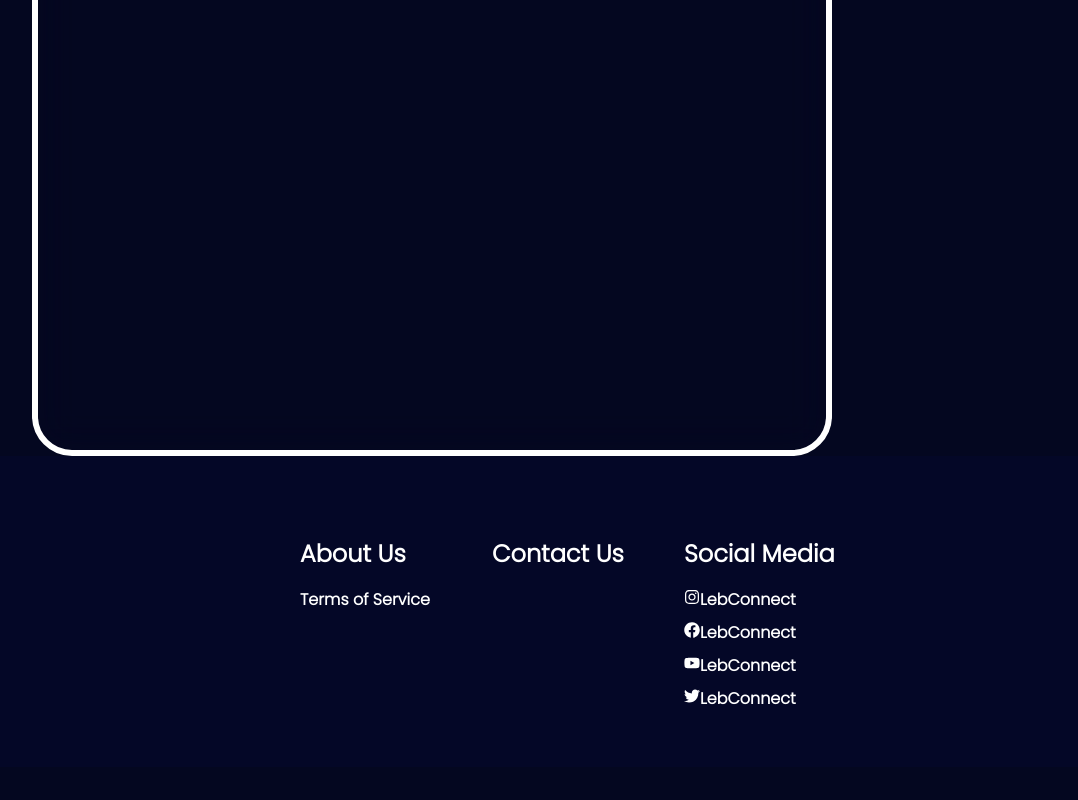
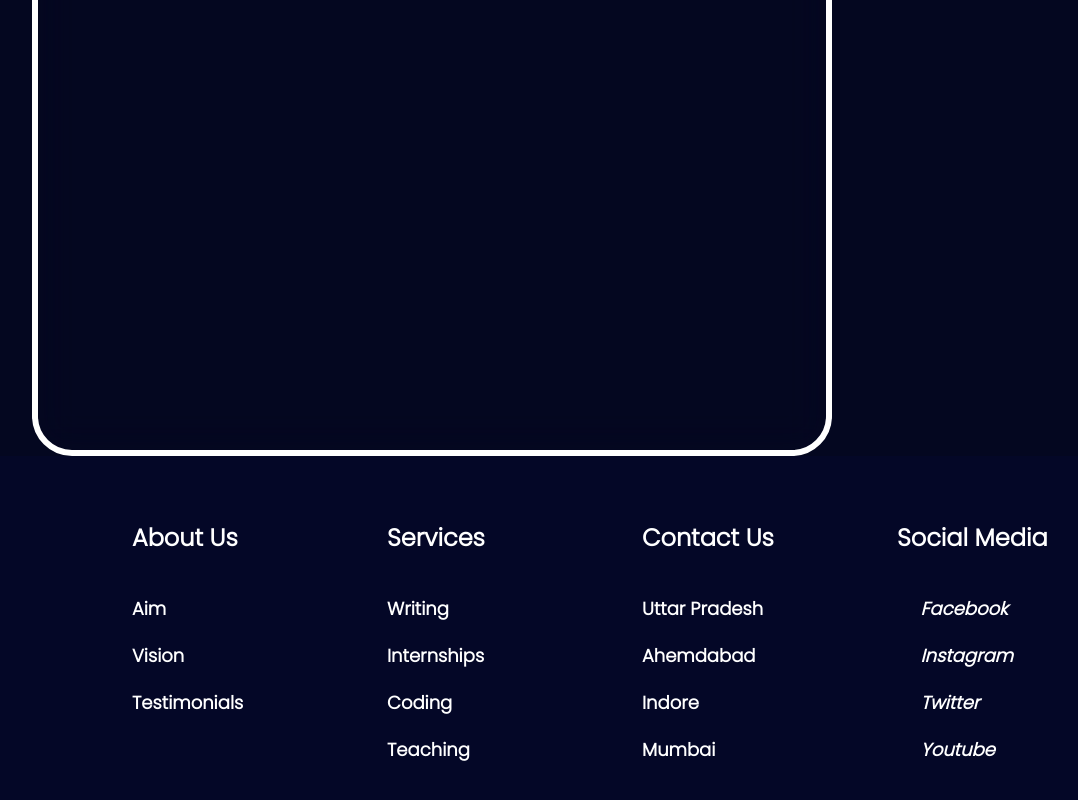
Before and after one commit to Anthony-Al-Lazkani/LebConnectGithub, a React (Create React App) app in the folder Codes-React/lebconnect/: page / in a window 1280 px wide. Shown: the part 614-1414 px from the top of the page, without its empty margins (68-1146 px from the left). Before the commit the page ends 1381 px from the top, so only its background shows below. Built offline with nearby package versions, Linux system fonts and the light colour scheme.

Commit message:
Website with footer done needed editing and replacement

```diff
--- a/Codes-React/lebconnect/src/components/footer.css
+++ /dev/null
@@ -1,125 +0,0 @@
-.footer-container {
-    background-color: #040727;
-    padding: 4rem 0 2rem 0;
-    display: flex;
-    flex-direction: column;
-    justify-content: center;
-    align-items: center;
-  }
-
-
-
-  .footer-links {
-    width: 100%;
-    max-width: 1000px;
-    display: flex;
-    justify-content: center;
-  }
-
-  .footer-link-wrapper {
-    display: flex;
-  }
-
-  .footer-link-items {
-    display: flex;
-    flex-direction: column;
-    align-items: flex-start;
-    margin: 16px;
-    text-align: left;
-    width: 160px;
-    box-sizing: border-box;
-  }
-
-  .footer-link-items h2 {
-    margin-bottom: 16px;
-  }
-
-  .footer-link-items > h2 {
-    color: #fff;
-  }
-
-  .footer-link-items a {
-    color: #fff;
-    text-decoration: none;
-    margin-bottom: 0.5rem;
-  }
-
-  .footer-link-items a:hover {
-    color: #e9e9e9;
-    transition: 0.3s ease-out;
-  }
-
-  .footer-email-form h2 {
-    margin-bottom: 2rem;
-  }
-
-  .footer-input::placeholder {
-    color: #b1b1b1;
-  }
-
-  /* Social Icons */
-  .social-icon-link {
-    color: #fff;
-    font-size: 24px;
-  }
-
-  .social-media {
-    max-width: 1000px;
-    width: 100%;
-  }
-
-  .social-media-wrap {
-    display: flex;
-    justify-content: space-between;
-    align-items: center;
-    width: 90%;
-    max-width: 1000px;
-    margin: 40px auto 0 auto;
-  }
-
-  .social-icons {
-    display: flex;
-    justify-content: space-between;
-    align-items: center;
-    width: 240px;
-  }
-
-  .social-logo {
-    color: #fff;
-    justify-self: start;
-    margin-left: 20px;
-    cursor: pointer;
-    text-decoration: none;
-    font-size: 2rem;
-    display: flex;
-    align-items: center;
-    margin-bottom: 16px;
-  }
-
-  .website-rights {
-    color: #fff;
-    margin-bottom: 16px;
-  }
-
-  @media screen and (max-width: 820px) {
-    .footer-links {
-      padding-top: 2rem;
-    }
-
-    .footer-input {
-      width: 100%;
-    }
-
-
-
-    .footer-link-wrapper {
-      flex-direction: column;
-    }
-
-    .social-media-wrap {
-      flex-direction: column;
-    }
-  }
-
-  @media screen and (max-width: 768px) {
-  }
--- a/Codes-React/lebconnect/src/components/footer.js
+++ b/Codes-React/lebconnect/src/components/footer.js
@@ -1,35 +1,114 @@
 import React from 'react';
-import './footer.css';
 import { Link } from 'react-router-dom';
 import { FaInstagram, FaFacebook, FaYoutube, FaTwitter } from 'react-icons/fa'; // Import icons
+import {
+  Box,
+  FooterContainer,
+  Row,
+  Column,
+  FooterLink,
+  Heading,
+} from "./footerStyles";
 
-function footer() {
+const footer = () => {
   return (
-    <div className='footer-container'>
+      <Box>
 
-      <div class='footer-links'>
-        <div className='footer-link-wrapper'>
-          <div class='footer-link-items'>
-            <h2>About Us</h2>
-            <Link to='/'>Terms of Service</Link>
-          </div>
-          <div class='footer-link-items'>
-            <h2>Contact Us</h2>
-          </div>
-        </div>
-        <div className='footer-link-wrapper'>
-          <div class='footer-link-items'>
-            <h2>Social Media</h2>
-            <Link to='/'><FaInstagram/>LebConnect</Link>
-            <Link to='/'><FaFacebook/>LebConnect</Link>
-            <Link to='/'><FaYoutube/>LebConnect</Link>
-            <Link to='/'><FaTwitter/>LebConnect</Link>
-          </div>
-        </div>
-      </div>
-
-    </div>
+          <FooterContainer>
+              <Row>
+                  <Column>
+                      <Heading>About Us</Heading>
+                      <FooterLink href="#">
+                          Aim
+                      </FooterLink>
+                      <FooterLink href="#">
+                          Vision
+                      </FooterLink>
+                      <FooterLink href="#">
+                          Testimonials
+                      </FooterLink>
+                  </Column>
+                  <Column>
+                      <Heading>Services</Heading>
+                      <FooterLink href="#">
+                          Writing
+                      </FooterLink>
+                      <FooterLink href="#">
+                          Internships
+                      </FooterLink>
+                      <FooterLink href="#">
+                          Coding
+                      </FooterLink>
+                      <FooterLink href="#">
+                          Teaching
+                      </FooterLink>
+                  </Column>
+                  <Column>
+                      <Heading>Contact Us</Heading>
+                      <FooterLink href="#">
+                          Uttar Pradesh
+                      </FooterLink>
+                      <FooterLink href="#">
+                          Ahemdabad
+                      </FooterLink>
+                      <FooterLink href="#">
+                          Indore
+                      </FooterLink>
+                      <FooterLink href="#">
+                          Mumbai
+                      </FooterLink>
+                  </Column>
+                  <Column>
+                      <Heading>Social Media</Heading>
+                      <FooterLink href="#">
+                          <i className="fab fa-facebook-f">
+                              <span
+                                  style={{
+                                      marginLeft: "10px",
+                                  }}
+                              >
+                                  Facebook
+                              </span>
+                          </i>
+                      </FooterLink>
+                      <FooterLink href="#">
+                          <i className="fab fa-instagram">
+                              <span
+                                  style={{
+                                      marginLeft: "10px",
+                                  }}
+                              >
+                                  Instagram
+                              </span>
+                          </i>
+                      </FooterLink>
+                      <FooterLink href="#">
+                          <i className="fab fa-twitter">
+                              <span
+                                  style={{
+                                      marginLeft: "10px",
+                                  }}
+                              >
+                                  Twitter
+                              </span>
+                          </i>
+                      </FooterLink>
+                      <FooterLink href="#">
+                          <i className="fab fa-youtube">
+                              <span
+                                  style={{
+                                      marginLeft: "10px",
+                                  }}
+                              >
+                                  Youtube
+                              </span>
+                          </i>
+                      </FooterLink>
+                  </Column>
+              </Row>
+          </FooterContainer>
+      </Box>
   );
-}
+};
 
 export default footer;
--- /dev/null
+++ b/Codes-React/lebconnect/src/components/footerStyles.js
@@ -0,0 +1,66 @@
+// components/FooterStyles.js
+
+import styled from "styled-components";
+
+export const Box = styled.div`
+	padding: 5% 2.5%;
+	background: #040727;
+	// position: absolute;
+	bottom: 0;
+	width: 100%;
+
+	@media (max-width: 1000px) {
+		// padding: 70px 30px;
+	}
+`;
+
+export const FooterContainer = styled.div`
+	display: flex;
+	flex-direction: column;
+	justify-content: center;
+	max-width: 1000px;
+	margin: 0 auto;
+	/* background: red; */
+`;
+
+export const Column = styled.div`
+	display: flex;
+	flex-direction: column;
+	text-align: left;
+	margin-left: 60px;
+`;
+
+export const Row = styled.div`
+	display: grid;
+	grid-template-columns: repeat(
+		auto-fill,
+		minmax(185px, 1fr)
+	);
+	grid-gap: 20px;
+
+	@media (max-width: 1000px) {
+		grid-template-columns: repeat(
+			auto-fill,
+			minmax(200px, 1fr)
+		);
+	}
+`;
+
+export const FooterLink = styled.a`
+	color: #fff;
+	margin-bottom: 20px;
+	font-size: 18px;
+	text-decoration: none;
+
+	&:hover {
+		color: #3090C7;
+		transition: 200ms ease-in;
+	}
+`;
+
+export const Heading = styled.p`
+	font-size: 24px;
+	color: #fff;
+	margin-bottom: 40px;
+	font-weight: bold;
+`;
--- a/Codes-React/lebconnect/src/components/navbar.js
+++ b/Codes-React/lebconnect/src/components/navbar.js
@@ -53,7 +53,7 @@ function Navbar(){
                     </li>
                     <li class='Navbar-links'>
                         <Link to='/LoginSignup' className='Navbar-links' onClick={closeMobileMenu}>
-                          SignUp
+                          Sign Up
                         </Link>
                     </li>
 
--- a/Codes-React/lebconnect/src/components/pages/LoginSignup/LoginSignup.css
+++ b/Codes-React/lebconnect/src/components/pages/LoginSignup/LoginSignup.css
@@ -91,6 +91,10 @@
     margin: 60px auto;
 }
 
+.submit-container a {
+    color: white;
+}
+
 .submit {
     display: flex;
     justify-content: center;
@@ -106,6 +110,7 @@
     transition: .4s;
 }
 
+
 .submit:hover {
     background: blueviolet;
 }
--- a/Codes-React/lebconnect/src/components/pages/LoginSignup/LoginSignup.js
+++ b/Codes-React/lebconnect/src/components/pages/LoginSignup/LoginSignup.js
@@ -34,8 +34,8 @@ function LoginSignup(){
             </div>
             {action==="Sign Up" ? <div></div> : <div className="forgot-password">Forgot Password? <span>Click Here!</span></div> }
             <div className="submit-container">
-                <div className= {action === "Login"? "submit gray": "submit"} onClick={() => {setAction("Sign Up")}}>Sign Up</div>
-                <div className={action === "Sign Up" ? "submit gray" : "submit"} onClick={()=> {setAction("Login")}}>Login</div>
+                <div className= {action === "Login"? "submit gray": "submit"} onClick={() => {setAction("Sign Up")}}><a>Sign Up</a></div>
+                <div className={action === "Sign Up" ? "submit gray" : "submit"} onClick={()=> {setAction("Login")}}><a>Login</a></div>
             </div>
 
         </div>
--- a/Codes-React/lebconnect/src/components/pages/homepage.js
+++ b/Codes-React/lebconnect/src/components/pages/homepage.js
@@ -1,7 +1,8 @@
 import React from 'react';
 import '../../App.css'
+import Footer from '../footer.js'
 import Home from '../home';
-import Footer from '../footer'
+
 
 export default function Homepage(){
     return (
```
Also changed, not shown: Codes-React/lebconnect/package.json (+7 -0 lines), 1 other file (tests, documents, lock files or other folders).
